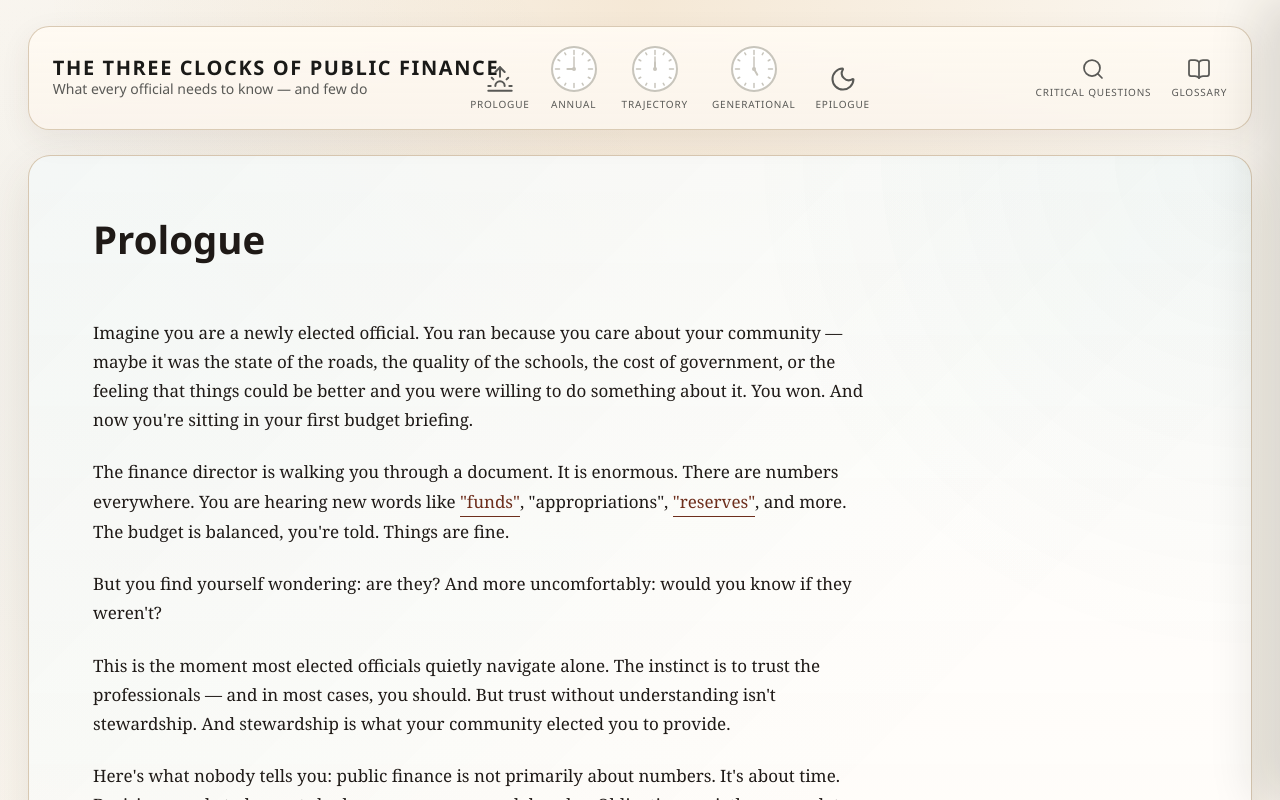
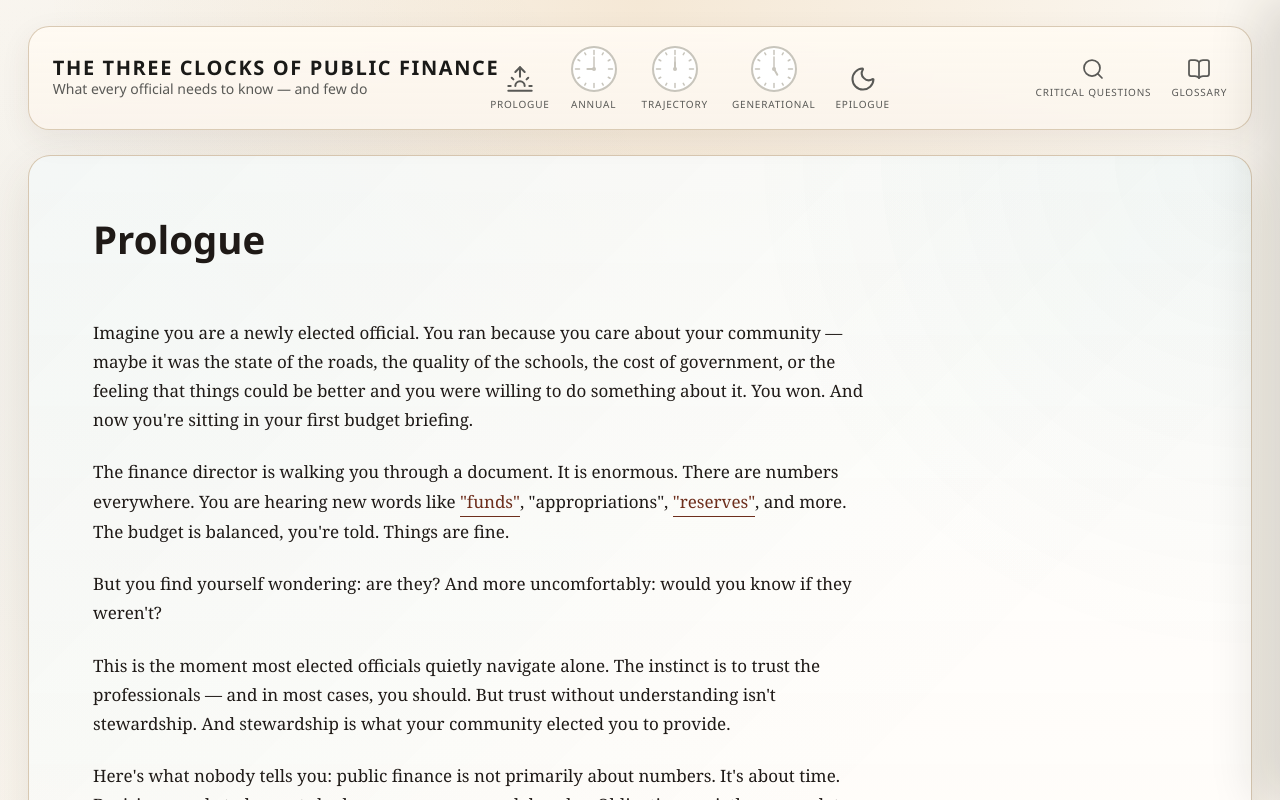
Before and after one commit to SKavanagh13/Seeing-the-System, a React (Vite) app: page / in a window 1280 px wide. Shown: the top 800 px of the page. Built offline with nearby package versions, Linux system fonts and the light colour scheme.

Commit message:
increase top nav center margin (#32)

```diff
--- a/src/styles.css
+++ b/src/styles.css
@@ -135,7 +135,7 @@ select {
   display: flex;
   justify-self: center;
   justify-content: center;
-  margin-left: 60px;
+  margin-left: 100px;
 }
 
 .top-nav__utilities {
```
